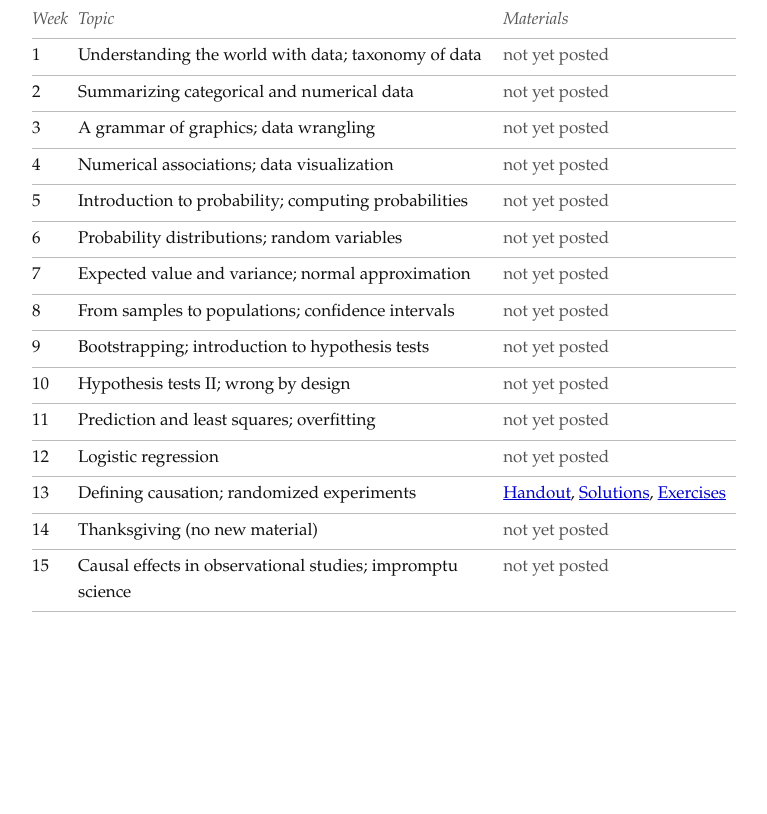
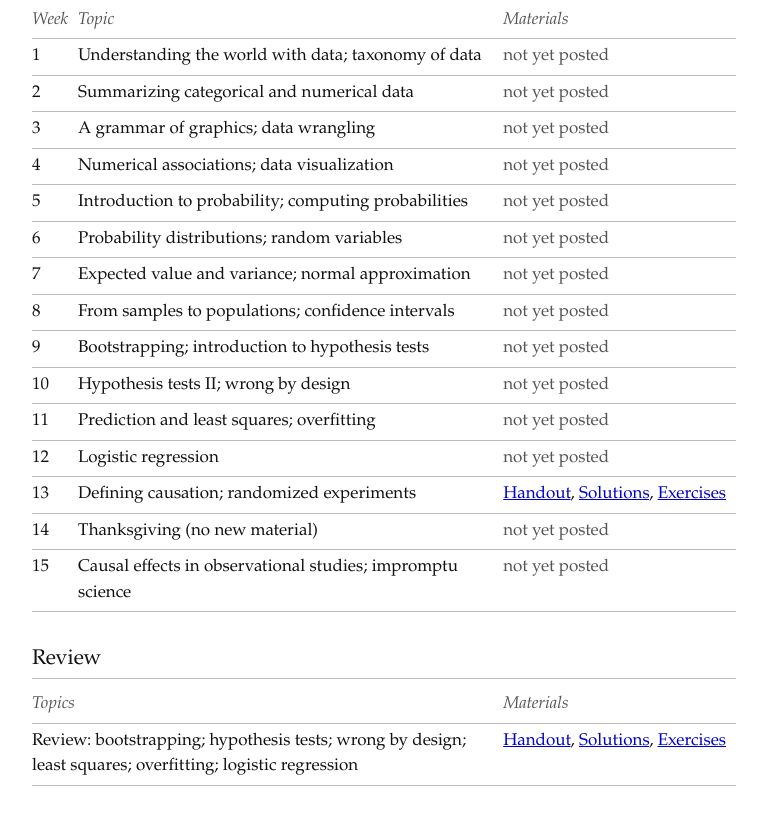
Before and after one commit to aoyun2/berkeley, a plain HTML site: page semesters/2026-fall/stat20/index.html in a window 1280 px wide. Shown: the part 373-1187 px from the top of the page, without its empty margins (256-1023 px from the left). Before the commit the page ends 1049 px from the top, so only its background shows below. Drawn offline with Linux system fonts and the light colour scheme.

Commit message:
STAT 20: review packet, Weeks 9-12
Co-Authored-By: Claude Opus 5.5 <noreply@anthropic.com>

```diff
--- a/semesters/2026-fall/stat20/index.html
+++ b/semesters/2026-fall/stat20/index.html
@@ -72,5 +72,15 @@ ul.courses li { margin: 0 0 12px; }
 </table>
 </div>
 
+<h2>Review</h2>
+<div class="tablewrap">
+<table>
+  <thead><tr><th>Topics</th><th>Materials</th></tr></thead>
+  <tbody>
+    <tr><td>Review: bootstrapping; hypothesis tests; wrong by design; least squares; overfitting; logistic regression</td><td class="nw"><a href="../../../pdfjs/web/viewer.html?file=../../semesters/2026-fall/stat20/handouts/review-weeks-9-12/handout.pdf" target="_blank" rel="noopener">Handout</a>, <a href="../../../pdfjs/web/viewer.html?file=../../semesters/2026-fall/stat20/handouts/review-weeks-9-12/solutions.pdf" target="_blank" rel="noopener">Solutions</a>, <a href="handouts/review-weeks-9-12/exercises.zip" target="_blank" rel="noopener">Exercises</a></td></tr>
+  </tbody>
+</table>
+</div>
+
 </body>
 </html>
```
Also changed, not shown: 3 other files.
